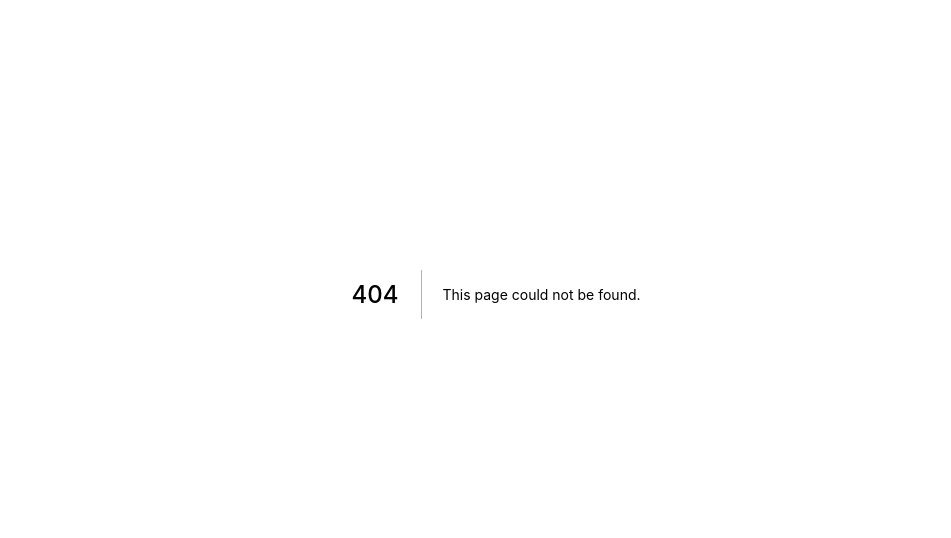
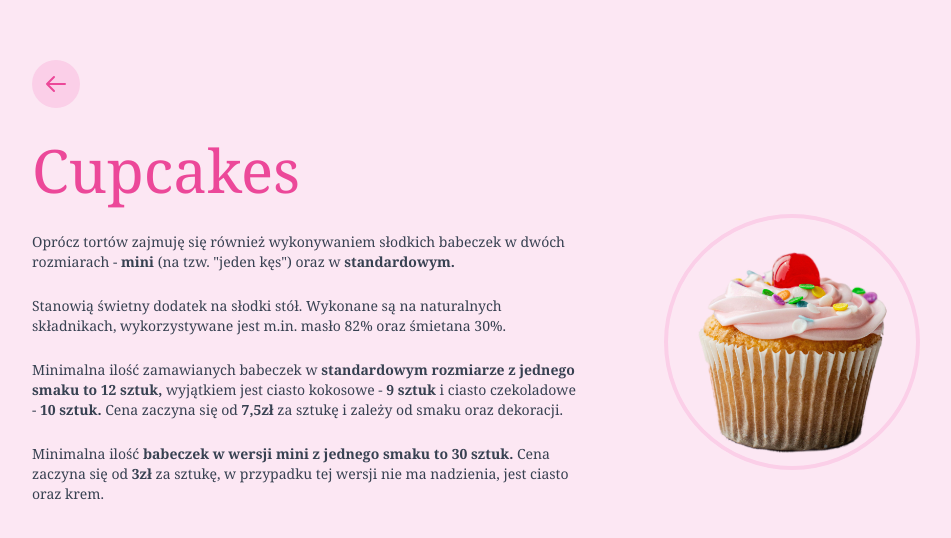
Before and after one commit to RobertJewell/shelfie-next-tailwind, a Next.js app: page /cupcakes in a window 1280 px wide. Before the commit this address had no page. Shown: the part 106-644 px from the top of the page, without its empty margins (144-1095 px from the left). Built offline with nearby package versions, Linux system fonts and the light colour scheme.

Commit message:
Create cupcake info page

```diff
--- /dev/null
+++ b/pages/cupcakes.js
@@ -0,0 +1,50 @@
+import NavBar from "../components/NavBar";
+import InfoSection from "../components/InfoSection";
+import { motion } from "framer-motion";
+
+export default function torty() {
+	return (
+		<motion.section
+			exit={{ opacity: 0 }}
+			className="flex flex-col items-center justify-center h-screen max-h-screen font-serif bg-pink-100 min-h-600"
+		>
+			{/* <NavBar></NavBar> */}
+			<InfoSection
+				title="Cupcakes"
+				direction="flex-row"
+				imageSource="/images/cupcake.png"
+				imageAlt="cupcake"
+				backLink="./"
+			>
+				<p className="mb-6">
+					Oprócz tortów zajmuję się również wykonywaniem słodkich babeczek w
+					dwóch rozmiarach - <span className="font-bold">mini</span> (na tzw.
+					"jeden kęs") oraz w <span className="font-bold">standardowym.</span>
+				</p>
+				<p className="mb-6">
+					Stanowią świetny dodatek na słodki stół. Wykonane są na naturalnych
+					składnikach, wykorzystywane jest m.in. masło 82% oraz śmietana 30%.
+				</p>
+				<p className="mb-6">
+					Minimalna ilość zamawianych babeczek w{" "}
+					<span className="font-bold">
+						standardowym rozmiarze z jednego smaku to 12 sztuk,
+					</span>{" "}
+					wyjątkiem jest ciasto kokosowe -{" "}
+					<span className="font-bold">9 sztuk</span> i ciasto czekoladowe -{" "}
+					<span className="font-bold">10 sztuk.</span> Cena zaczyna się od{" "}
+					<span className="font-bold">7,5zł</span> za sztukę i zależy od smaku
+					oraz dekoracji.
+				</p>
+				<p className="mb-6">
+					Minimalna ilość{" "}
+					<span className="font-bold">
+						babeczek w wersji mini z jednego smaku to 30 sztuk.
+					</span>{" "}
+					Cena zaczyna się od <span className="font-bold">3zł</span> za sztukę,
+					w przypadku tej wersji nie ma nadzienia, jest ciasto oraz krem.
+				</p>
+			</InfoSection>
+		</motion.section>
+	);
+}
```
